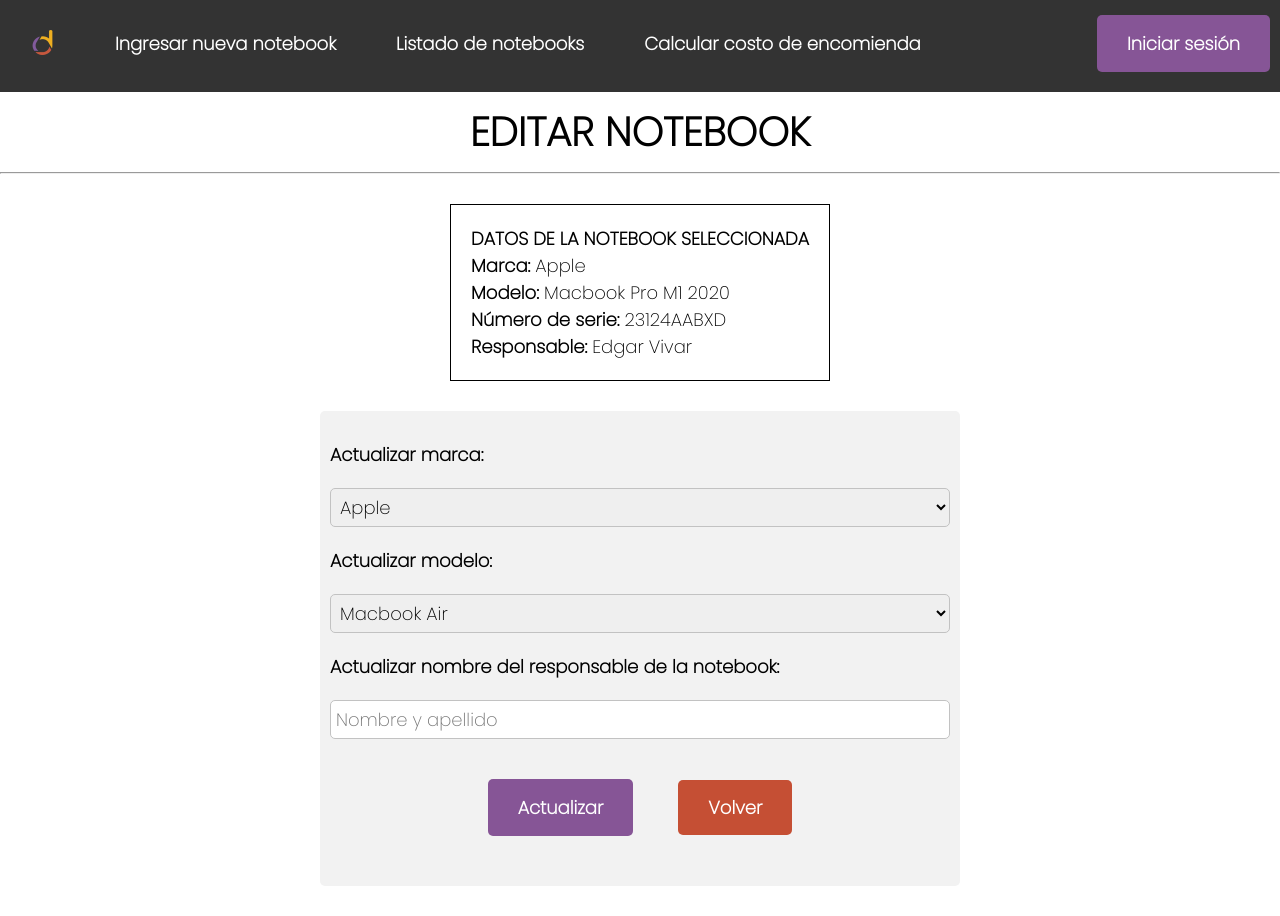
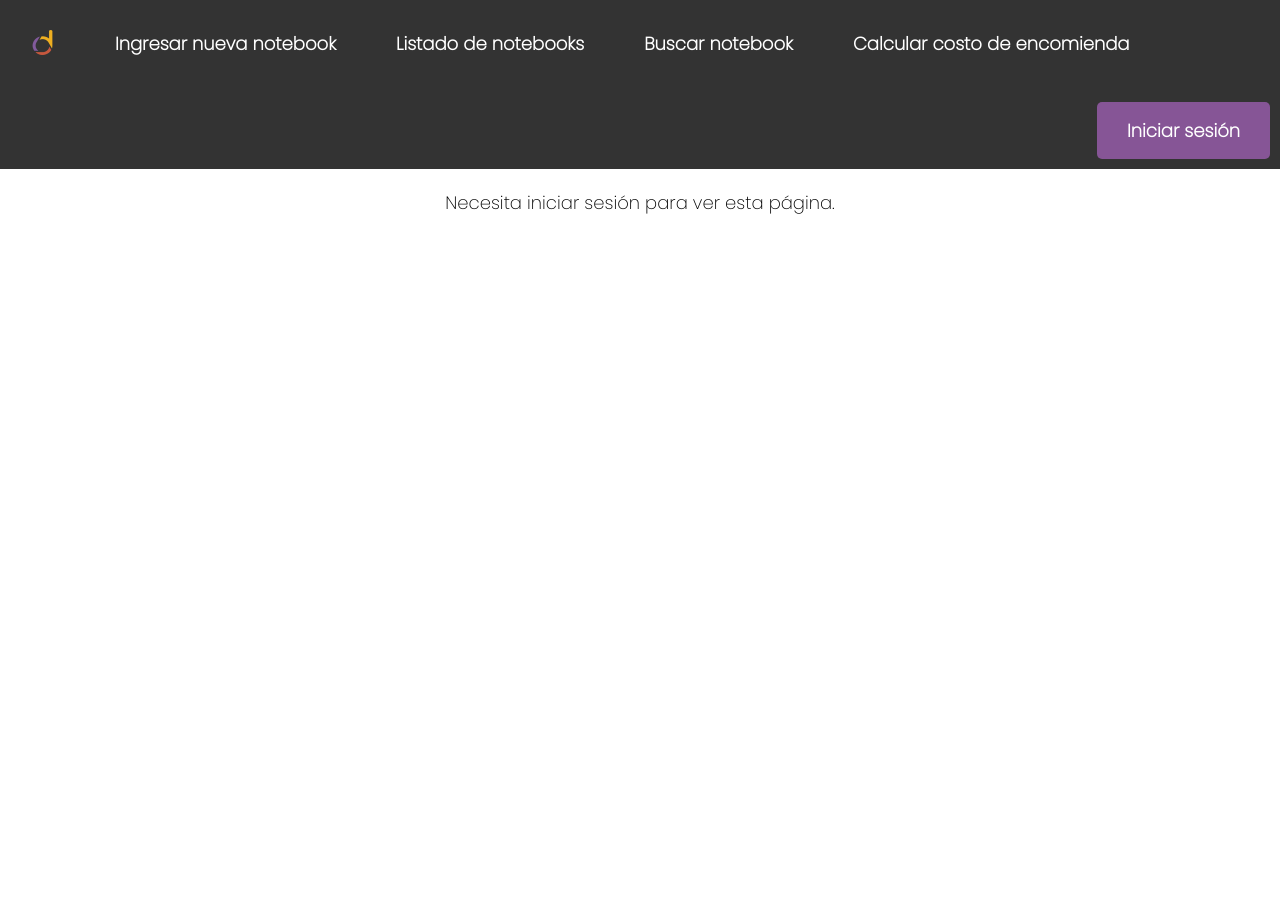
Before and after one commit to CamilaAgustinaRivero/abm-notebooks, a PHP site: page /edit-article.php?id_article=2 in a window 1280 px wide. After the commit the page ends 214 px from the top, so only its background shows below. Run offline with PHP 8.4, Linux system fonts and the light colour scheme; data comes from the database, SQL or seed files in the repository; some libraries are stand-ins or nearby versions.

Commit message:
se puede iniciar sesion

```diff
--- a/articles.php
+++ b/articles.php
@@ -18,6 +18,7 @@
     <body>
         <h1 class="title">Listado de notebooks</h1>
         <hr>
+        <?php if($loginController -> logged_in()): ?>
             <div class="container-table">
                 <table class="table">
                 <tr>
@@ -44,6 +45,9 @@
                 <?php endforeach; ?>
                 </table>
             </div>
+        <?php else: ?>
+            <p style="margin:20px; text-align:center;">Necesita iniciar sesión para ver esta página.</p>
+        <?php endif; ?>
     </body>
     <?php
     include("layouts/footer.php");
--- a/controllers/LoginController.php
+++ b/controllers/LoginController.php
@@ -20,5 +20,20 @@
         $statement->setFetchMode(PDO::FETCH_CLASS, "User");
         return $statement->fetch();
     }
+
+    public function sessionStart()
+    {
+        session_start();
+    }
+
+    public function logged_in()
+    {
+        return isset($_COOKIE["PHPSESSID"]);
+    }
+
+    public function sessionDestroy()
+    {
+        sessionDestroy();
+    }
 }
 ?>
--- a/css/styles.css
+++ b/css/styles.css
@@ -18,16 +18,6 @@
     display: flex;
     flex-direction: column;
     align-items: center;
-}
-
-.logout-button {
-    margin: 20px;
-    padding: 15px 30px 15px 30px !important;
-    border-style: none;
-    border-radius: 5px;
-    text-decoration: none;
-    color: white;
-    background-color: #865596;
 }
 
 .error {
@@ -64,7 +54,7 @@
     background-color: #333333;
 }
 
-.navbar .nav-item, .navbar .nav-button {
+.navbar .nav-item, .navbar .nav-button, .logout-button {
     display: block;
     float: left;
     padding: 20px;
@@ -79,13 +69,16 @@
     color: #C54F34;
 }
 
-.nav-button {
+.nav-button, .logout-button {
     float: right !important;
     margin-top: 15px !important;
     padding: 15px 30px 15px 30px !important;
     border-style: none;
     border-radius: 5px;
     background-color: #865596;
+}
+.logout-button {
+    background-color: #C54F34;
 }
 
 /* FORMS */
--- a/edit-article.php
+++ b/edit-article.php
@@ -2,8 +2,8 @@
 require('./controllers/ArticleController.php');
 require('./controllers/BrandController.php');
 $articleController = new ArticleController();
+$brandController = new BrandController();
 $article = $articleController -> getById($_GET["id_article"]);
-$brandController = new BrandController();
 $message = null;
 if(isset($_POST['update']) && $_POST['update'] =='updateArticle') {
     if(($_POST['brand'] == '') || ($_POST['model'] == '') || ($_POST['responsable_name'] =='')) {
@@ -29,15 +29,16 @@
     include("layouts/header.php");
     ?>
     <body>
+        <?php if($loginController -> logged_in()): ?>
             <h1 class="title">Editar notebook</h1>
             <hr>
             <div class="container-info">
                 <div class="info">
                     <h2>DATOS DE LA NOTEBOOK SELECCIONADA </h2>
-                <p><b>Marca:</b> <?php echo $article[0] -> brand ?></p>
-                <p><b>Modelo:</b> <?php echo $article[0] -> model ?> </p>
-                <p><b>Número de serie:</b> <?php echo $article[0] -> serial_number ?> </p>
-                <p><b>Responsable:</b> <?php echo $article[0] -> responsable_name ?> </p>
+                    <p><b>Marca:</b> <?php echo ($article)  ? $article[0] -> brand : 'Sin definir.' ?></p>
+                    <p><b>Modelo:</b> <?php echo ($article)  ? $article[0] -> model : 'Sin definir.' ?> </p>
+                    <p><b>Número de serie:</b> <?php echo ($article)  ? $article[0] -> serial_number : 'Sin definir.' ?> </p>
+                    <p><b>Responsable:</b> <?php echo ($article)  ? $article[0] -> responsable_name : 'Sin definir.' ?> </p>
                 </div>
             </div>
             <div class="container-form">
@@ -75,5 +76,8 @@
                     </div>
                 </form>
             </div>
+        <?php else: ?>
+            <p style="margin:20px; text-align:center;">Necesita iniciar sesión para ver esta página.</p>
+        <?php endif; ?>
     </body>
 </html>
--- a/layouts/header.php
+++ b/layouts/header.php
@@ -1,3 +1,8 @@
+<?php
+require('./controllers/LoginController.php');
+$loginController = new LoginController();
+?>
+
 <header>
     <nav class="navbar">
         <div>
@@ -14,13 +19,24 @@
                     <a class="nav-item" href="articles.php">Listado de notebooks</a>
                 </li>
                 <li>
+                    <a class="nav-item" href="search-article.php">Buscar notebook</a>
+                </li>
+                <li>
                     <a class="nav-item" href="#">Calcular costo de encomienda</a>
                 </li>
-                <li>
-                    <a class="nav-button" href="login.php">
-                        Iniciar sesión
-                    </a>
-                </li>
+                <?php if($loginController -> logged_in()): ?>
+                    <li>
+                        <button class="logout-button">
+                            Cerrar sesión
+                        </button>
+                    </li>
+                <?php else: ?>
+                    <li>
+                        <a class="nav-button" href="login.php">
+                            Iniciar sesión
+                        </a>
+                    </li>
+                <?php endif; ?>
             </ul>
         </div>
     </nav>
--- a/logout.php
+++ b/logout.php
@@ -9,7 +9,6 @@
     <body>
         <h1 class="title">Log out</h1>
         <div class="container-logout">
-            <h2>Debe iniciar sesión para ver el contenido de esta página.</h2>
             <a class="logout-button" href="login.php">
                 Iniciar sesión
             </a>
--- a/new-article.php
+++ b/new-article.php
@@ -29,6 +29,7 @@
     <body>
         <h1 class="title">Ingresar nueva notebook</h1>
         <hr>
+        <?php if($loginController -> logged_in()): ?>
             <div class="container-form">
                 <form action="new-article.php" method="post" enctype="multipart/form-data" class="form">
                     <input type="hidden" name="add" id="add" value="addArticle"/>
@@ -72,6 +73,9 @@
                     </div>
                 </form>
             </div>
+        <?php else: ?>
+            <p style="margin:20px; text-align:center;">Necesita iniciar sesión para ver esta página.</p>
+        <?php endif; ?>
     </body>
     <?php
     include("layouts/footer.php");
```
Also changed, not shown: delete-article.php (+9 -8 lines), index.php (+0 -37 lines), login.php (+18 -0 lines), search-article.php (added, +55 -0 lines). Lines whose indentation alone changed are shown as unchanged.
